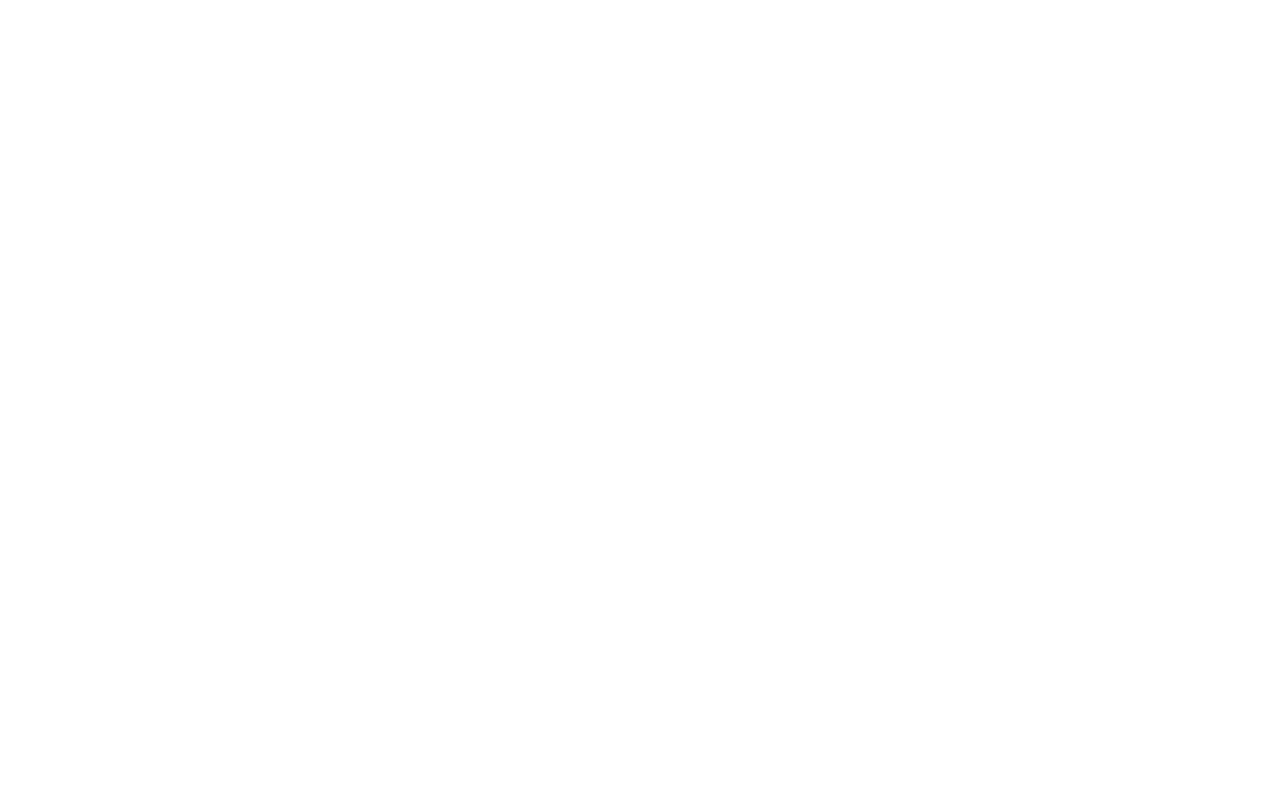
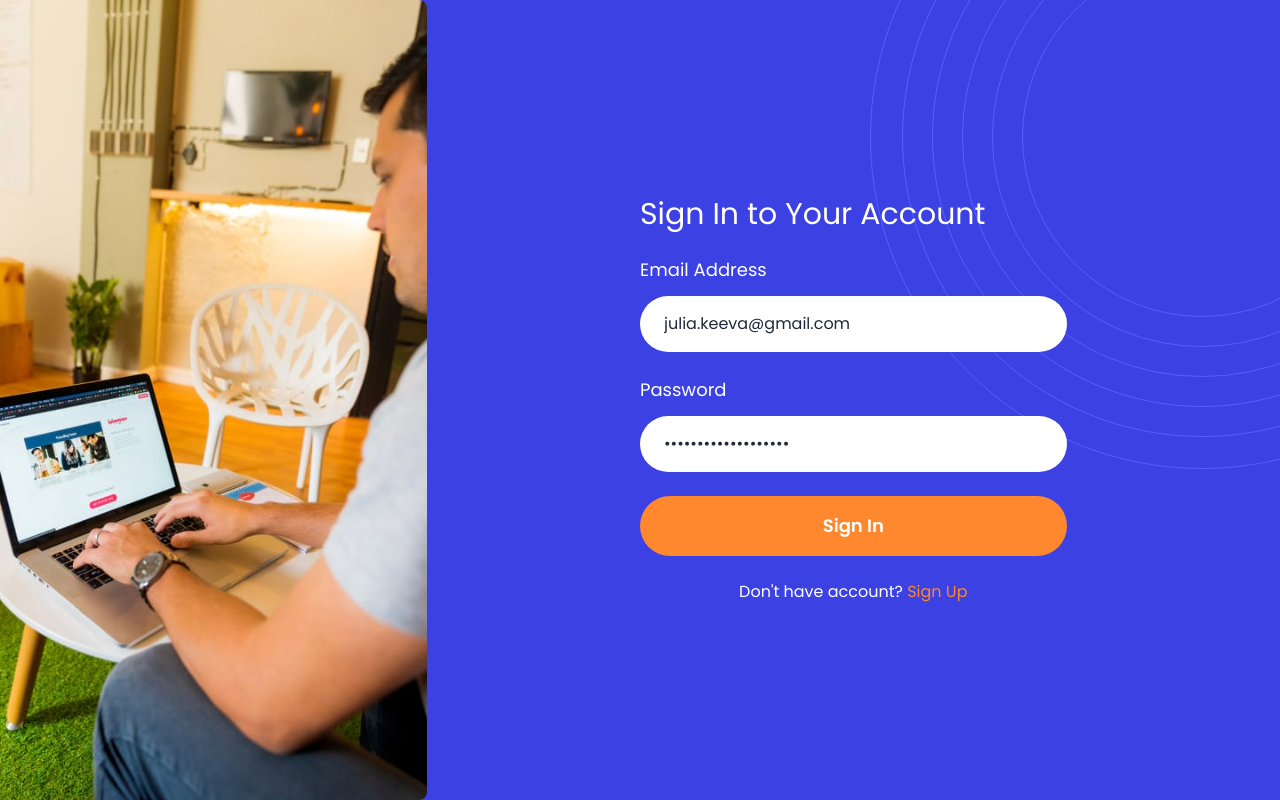
Before and after one commit to adrianramadhan/fundraising-frontend-ui, a Nuxt app: page /login in a window 1280 px wide. Before the commit this address had no page. Built offline with nearby package versions, Linux system fonts and the light colour scheme.

Commit message:
feat: slicing sign in page

```diff
--- a/layouts/auth.vue
+++ b/layouts/auth.vue
@@ -1,5 +1,5 @@
 <template>
   <div class="auth-page">
-    <Nuxt />
+    <slot />
   </div>
 </template>
--- a/nuxt.config.ts
+++ b/nuxt.config.ts
@@ -22,22 +22,4 @@ export default defineNuxtConfig({
       ],
     },
   },
-  nitro: {
-    routeRules: {
-      "/socket.io/**": { proxy: "http://localhost:3000/socket.io/**" },
-      "/__nuxt_error": { cache: false },
-    },
-  },
-  experimental: {
-    appManifest: false,
-  },
-
-  runtimeConfig: {
-    // Konfigurasi yang hanya tersedia di server
-    apiSecret: "",
-    // Konfigurasi yang tersedia di client dan server
-    public: {
-      apiBase: "",
-    },
-  },
 });
--- a/pages/index.vue
+++ b/pages/index.vue
@@ -121,7 +121,7 @@ import CallToAction from "../components/CallToAction.vue";
               </p>
               <div class="relative pt-4 progress-bar">
                 <div
-                  class="overflow-hidden h-2 mb-4 text-xs flex rounded bg-gray-200 h-3 rounded-lg"
+                  class="overflow-hidden h-2 mb-4 text-xs flex rounded bg-gray-200"
                 >
                   <div
                     style="width: 20%"
@@ -162,7 +162,7 @@ import CallToAction from "../components/CallToAction.vue";
               </p>
               <div class="relative pt-4 progress-bar">
                 <div
-                  class="overflow-hidden h-2 mb-4 text-xs flex rounded bg-gray-200 h-3 rounded-lg"
+                  class="overflow-hidden h-2 mb-4 text-xs flex rounded bg-gray-200"
                 >
                   <div
                     style="width: 45%"
@@ -201,7 +201,7 @@ import CallToAction from "../components/CallToAction.vue";
               </p>
               <div class="relative pt-4 progress-bar">
                 <div
-                  class="overflow-hidden h-2 mb-4 text-xs flex rounded bg-gray-200 h-3 rounded-lg"
+                  class="overflow-hidden h-2 mb-4 text-xs flex rounded bg-gray-200"
                 >
                   <div
                     style="width: 80%"
@@ -244,7 +244,7 @@ import CallToAction from "../components/CallToAction.vue";
               </p>
               <div class="relative pt-4 progress-bar">
                 <div
-                  class="overflow-hidden h-2 mb-4 text-xs flex rounded bg-gray-200 h-3 rounded-lg"
+                  class="overflow-hidden h-2 mb-4 text-xs flex rounded bg-gray-200"
                 >
                   <div
                     style="width: 45%"
@@ -285,7 +285,7 @@ import CallToAction from "../components/CallToAction.vue";
               </p>
               <div class="relative pt-4 progress-bar">
                 <div
-                  class="overflow-hidden h-2 mb-4 text-xs flex rounded bg-gray-200 h-3 rounded-lg"
+                  class="overflow-hidden h-2 mb-4 text-xs flex rounded bg-gray-200"
                 >
                   <div
                     style="width: 70%"
@@ -326,7 +326,7 @@ import CallToAction from "../components/CallToAction.vue";
               </p>
               <div class="relative pt-4 progress-bar">
                 <div
-                  class="overflow-hidden h-2 mb-4 text-xs flex rounded bg-gray-200 h-3 rounded-lg"
+                  class="overflow-hidden h-2 mb-4 text-xs flex rounded bg-gray-200"
                 >
                   <div
                     style="width: 10%"
--- /dev/null
+++ b/pages/login.vue
@@ -0,0 +1,72 @@
+<script setup>
+definePageMeta({
+  layout: "auth",
+});
+</script>
+
+<template>
+  <div class="h-screen flex justify-center items-center">
+    <div
+      class="hidden md:block lg:w-1/3 bg-white h-full auth-background rounded-tr-lg rounded-br-lg"
+    ></div>
+    <div class="w-auto md:w-2/4 lg:w-2/3 flex justify-center items-center">
+      <div class="w-full lg:w-1/2 px-10 lg:px-0">
+        <h2 class="font-normal mb-6 text-3xl text-white">
+          Sign In to Your Account
+        </h2>
+        <div class="mb-6">
+          <div class="mb-4">
+            <label class="font-normal text-lg text-white block mb-3"
+              >Email Address</label
+            >
+            <input
+              type="email"
+              class="auth-form focus:outline-none focus:bg-purple-hover focus:shadow-outline focus:border-purple-hover-stroke focus:text-gray-100"
+              placeholder="Write your email address here"
+              value="julia.keeva@gmail.com"
+            />
+          </div>
+        </div>
+        <div class="mb-6">
+          <div class="mb-4">
+            <label class="font-normal text-lg text-white block mb-3"
+              >Password</label
+            >
+            <input
+              type="password"
+              class="auth-form focus:outline-none focus:bg-purple-hover focus:shadow-outline focus:border-purple-hover-stroke focus:text-gray-100"
+              placeholder="Write your password here"
+              value="nasigorenglimaribbu"
+            />
+          </div>
+        </div>
+        <div class="mb-6">
+          <div class="mb-4">
+            <button
+              @click="$router.push({ path: '/' })"
+              class="block w-full bg-orange-button hover:bg-green-button text-white font-semibold px-6 py-4 text-lg rounded-full"
+            >
+              Sign In
+            </button>
+          </div>
+        </div>
+        <div class="text-center">
+          <p class="text-white text-md">
+            Don't have account?
+            <nuxt-link to="/register" class="no-underline text-orange-button"
+              >Sign Up</nuxt-link
+            >
+          </p>
+        </div>
+      </div>
+    </div>
+  </div>
+</template>
+
+<style scoped>
+.auth-background {
+  background-image: url("/sign-in-background.jpg");
+  background-position: center;
+  background-size: cover;
+}
+</style>
```
